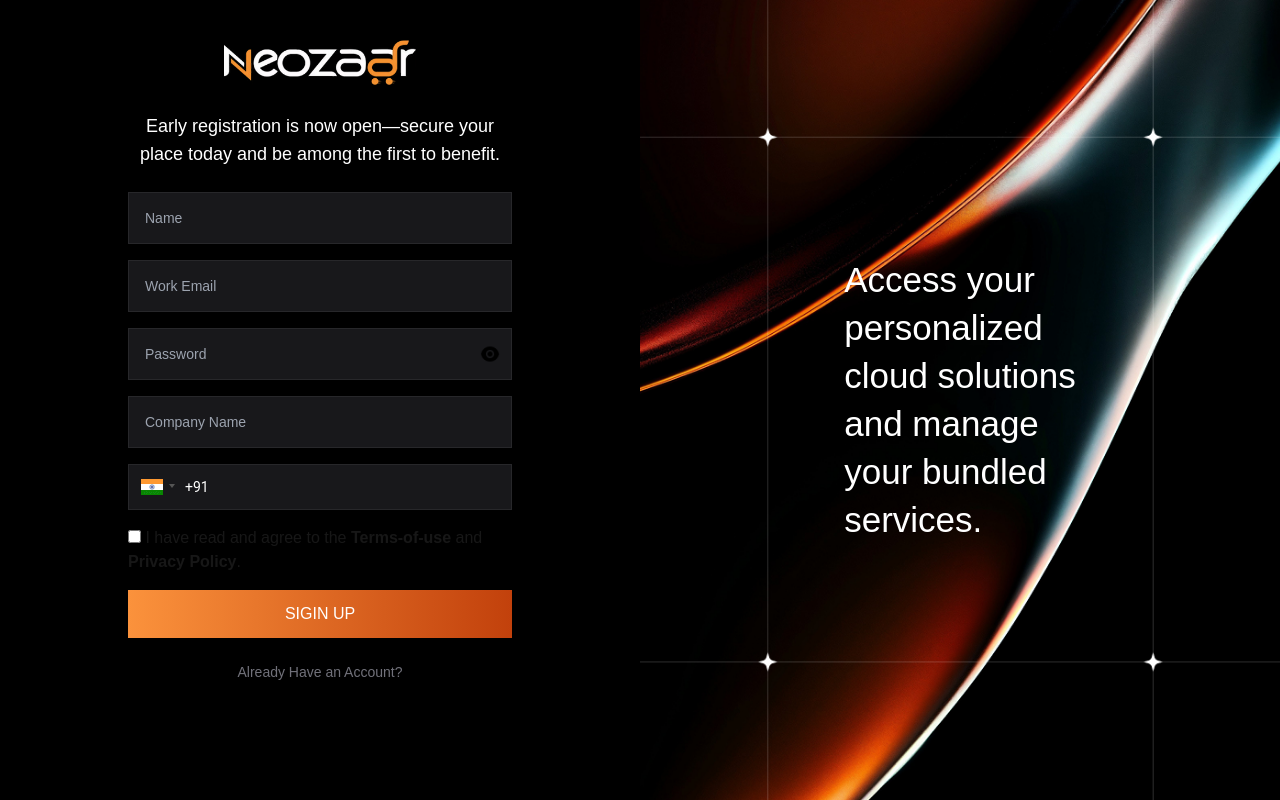
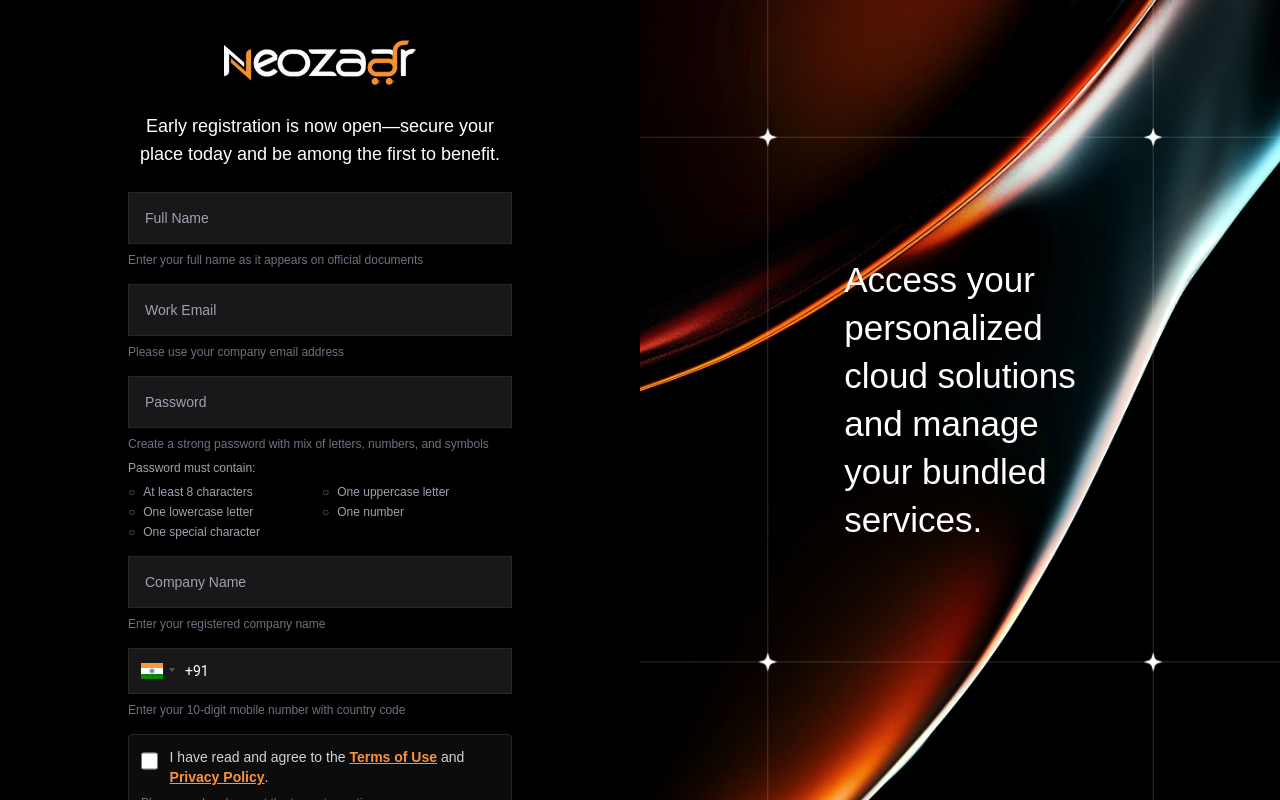
Before and after one commit to Ranjeetwhizzact/Neozaareact, a Next.js app: page /auth/register in a window 1280 px wide. Built offline with nearby package versions, Linux system fonts and the light colour scheme; no server answers.

Commit message:
this update one

```diff
--- a/app/auth/register/page.js
+++ b/app/auth/register/page.js
@@ -19,13 +19,74 @@ export default function Page() {
     company_name: '',
     business_email: '',
     gst: '',
+    acceptTerms: false,
   });
+
   const [showPassword, setShowPassword] = useState(false);
-
   const [loading, setLoading] = useState(false);
   const [errors, setErrors] = useState({});
+  const [passwordStrength, setPasswordStrength] = useState({
+    score: 0,
+    message: '',
+    color: 'text-gray-400',
+    requirements: {
+      length: false,
+      uppercase: false,
+      lowercase: false,
+      number: false,
+      special: false,
+    }
+  });
 
   const role_id = 1;
+
+  // Check password strength
+  const checkPasswordStrength = (password) => {
+    const requirements = {
+      length: password.length >= 8,
+      uppercase: /[A-Z]/.test(password),
+      lowercase: /[a-z]/.test(password),
+      number: /[0-9]/.test(password),
+      special: /[!@#$%^&*(),.?":{}|<>]/.test(password),
+    };
+
+    const score = Object.values(requirements).filter(Boolean).length;
+    let message = '';
+    let color = '';
+
+    switch (score) {
+      case 5:
+        message = 'Very Strong';
+        color = 'text-green-500';
+        break;
+      case 4:
+        message = 'Strong';
+        color = 'text-green-400';
+        break;
+      case 3:
+        message = 'Good';
+        color = 'text-yellow-500';
+        break;
+      case 2:
+        message = 'Weak';
+        color = 'text-orange-500';
+        break;
+      case 1:
+        message = 'Very Weak';
+        color = 'text-red-500';
+        break;
+      default:
+        message = '';
+        color = 'text-gray-400';
+    }
+
+    setPasswordStrength({
+      score,
+      message,
+      color,
+      requirements
+    });
+  };
 
   const validate = () => {
     const newErrors = {};
@@ -36,52 +97,74 @@ const validate = () => {
       "icloud.com", "protonmail.com", "zoho.com", "mail.com", "live.com", "gmx.com"
     ];
 
-  const getDomain = (email) => email.split("@")[1]?.toLowerCase();
-
+    // Name validation
     if (!formData.name.trim()) {
-    newErrors.name = "Name is required";
+      newErrors.name = "Full name is required";
+    } else if (formData.name.length < 2) {
+      newErrors.name = "Name must be at least 2 characters";
+    } else if (!/^[a-zA-Z\s]+$/.test(formData.name)) {
+      newErrors.name = "Name can only contain letters and spaces";
     }
 
+    // Email validation
     if (!formData.email.trim()) {
-    newErrors.email = "Email is required";
+      newErrors.email = "Work email is required";
     } else if (!emailRegex.test(formData.email)) {
-    newErrors.email = "Invalid email";
+      newErrors.email = "Please enter a valid email address";
+    } else if (formData.email.includes(' ')) {
+      newErrors.email = "Email cannot contain spaces";
     }
 
+    // Password validation
     if (!formData.password.trim()) {
       newErrors.password = "Password is required";
-  } else if (formData.password.length < 8) {
-    newErrors.password = "Minimum 8 characters";
+    } else {
+      const requirements = passwordStrength.requirements;
+
+      if (!requirements.length) {
+        newErrors.password = "Password must be at least 8 characters long";
+      } else if (!requirements.uppercase) {
+        newErrors.password = "Password must contain at least one uppercase letter";
+      } else if (!requirements.lowercase) {
+        newErrors.password = "Password must contain at least one lowercase letter";
+      } else if (!requirements.number) {
+        newErrors.password = "Password must contain at least one number";
+      } else if (!requirements.special) {
+        newErrors.password = "Password must contain at least one special character (!@#$%^&* etc.)";
+      } else if (passwordStrength.score < 4) {
+        newErrors.password = "Password is not strong enough. Please make it stronger";
+      }
     }
 
+    // Mobile validation
     if (!formData.mobile.trim()) {
-    newErrors.mobile = "Mobile is required";
-  } else if (formData.mobile.replace(/\D/g, '').length < 10) {
-    newErrors.mobile = "Enter a valid phone number";
+      newErrors.mobile = "Mobile number is required";
+    } else {
+      const cleanedMobile = formData.mobile.replace(/\D/g, '');
+      if (cleanedMobile.length < 10) {
+        newErrors.mobile = "Please enter a valid 10-digit mobile number";
+      } else if (cleanedMobile.length > 13) {
+        newErrors.mobile = "Mobile number is too long";
+      }
     }
 
+    // Company name validation
     if (!formData.company_name.trim()) {
       newErrors.company_name = "Company name is required";
+    } else if (formData.company_name.length < 2) {
+      newErrors.company_name = "Company name must be at least 2 characters";
+    } else if (formData.company_name.length > 100) {
+      newErrors.company_name = "Company name is too long (max 100 characters)";
     }
 
-  // if (!formData.business_email.trim()) {
-  //   newErrors.business_email = "Business email required";
-  // } else if (!emailRegex.test(formData.business_email)) {
-  //   newErrors.business_email = "Invalid email";
-  // } else if (personalDomains.includes(getDomain(formData.business_email))) {
-  //   newErrors.business_email = "Please use a business email, not a personal one";
-  // }
-
-  // if (!formData.gst.trim()) {
-  //   newErrors.gst = "GST number is required";
-  // } else if (!gstRegex.test(formData.gst.toUpperCase())) {
-  //   newErrors.gst = "Invalid GST format";
-  // }
+    // Terms acceptance validation
+    if (!formData.acceptTerms) {
+      newErrors.acceptTerms = "You must accept the Terms of Use and Privacy Policy to continue";
+    }
 
     setErrors(newErrors);
     return Object.keys(newErrors).length === 0;
   };
-
 
   const handleRegister = async (e) => {
     e.preventDefault();
@@ -101,8 +184,6 @@ const validate = () => {
           role_id,
           profile_details: {
             company_name: formData.company_name,
-            // business_email: formData.business_email,
-            // gst: formData.gst.toUpperCase(),
           },
         }),
       });
@@ -113,25 +194,30 @@ const validate = () => {
       try {
         data = JSON.parse(text);
       } catch {
-        toast.error('Server error: Invalid JSON response');
+        toast.error('Server error: Invalid response from server');
         return;
       }
 
       if (res.ok) {
-        toast.success(data.message || 'Registration successful');
-        // localStorage.setItem('token', data.data?.token || '');
-        // localStorage.setItem('user', JSON.stringify(data.data?.user || {}));
-
+        toast.success(data.message || 'Registration successful! Welcome aboard!');
         if (data.data?.user?.role_type === 'CLIENT') {
-          toast.success(data.message || 'Registration successful');
+          setTimeout(() => {
             router.push('/auth/success');
+          }, 1500);
         }
       } else {
-        toast.error(data.message || 'Registration failed');
+        // Handle specific server errors
+        if (data.message?.toLowerCase().includes('email') || data.message?.toLowerCase().includes('already exists')) {
+          toast.error('This email is already registered. Please use a different email or try logging in.');
+        } else if (data.message?.toLowerCase().includes('phone') || data.message?.toLowerCase().includes('mobile')) {
+          toast.error('This mobile number is already registered.');
+        } else {
+          toast.error(data.message || 'Registration failed. Please try again.');
+        }
       }
     } catch (error) {
       console.error('Registration error:', error);
-      toast.error('An error occurred during registration');
+      toast.error('Network error. Please check your connection and try again.');
     } finally {
       setLoading(false);
     }
@@ -139,11 +225,85 @@ const validate = () => {
 
   const handleChange = (field, value) => {
     setFormData((prev) => ({ ...prev, [field]: value }));
+
+    // Check password strength when password changes
+    if (field === 'password') {
+      checkPasswordStrength(value);
+    }
   };
+
+  const handleCheckboxChange = (e) => {
+    setFormData((prev) => ({ ...prev, acceptTerms: e.target.checked }));
+  };
+
+  // Password requirement checklist component
+  const PasswordRequirements = () => (
+    <div className="mt-2 space-y-1">
+      <p className="text-xs text-gray-400 mb-2">Password must contain:</p>
+      <div className="grid grid-cols-2 gap-1 text-xs">
+        {[
+          { key: 'length', label: 'At least 8 characters' },
+          { key: 'uppercase', label: 'One uppercase letter' },
+          { key: 'lowercase', label: 'One lowercase letter' },
+          { key: 'number', label: 'One number' },
+          { key: 'special', label: 'One special character' },
+        ].map((req) => (
+          <div key={req.key} className="flex items-center">
+            <span className={`mr-2 ${passwordStrength.requirements[req.key] ? 'text-green-500' : 'text-gray-500'}`}>
+              {passwordStrength.requirements[req.key] ? '✓' : '○'}
+            </span>
+            <span className={passwordStrength.requirements[req.key] ? 'text-green-400' : 'text-gray-400'}>
+              {req.label}
+            </span>
+          </div>
+        ))}
+      </div>
+      {formData.password && passwordStrength.message && (
+        <div className={`mt-2 text-xs font-medium ${passwordStrength.color}`}>
+          Password strength: {passwordStrength.message}
+          <div className="w-full bg-gray-700 h-1 mt-1 rounded-full overflow-hidden">
+            <div
+              className={`h-full transition-all duration-300 ${
+                passwordStrength.score === 1 ? 'w-1/5 bg-red-500' :
+                passwordStrength.score === 2 ? 'w-2/5 bg-orange-500' :
+                passwordStrength.score === 3 ? 'w-3/5 bg-yellow-500' :
+                passwordStrength.score === 4 ? 'w-4/5 bg-green-400' :
+                passwordStrength.score === 5 ? 'w-full bg-green-500' :
+                'w-0'
+              }`}
+            />
+          </div>
+        </div>
+      )}
+    </div>
+  );
 
   return (
     <div className="max-w-[1920px] m-auto">
-      {/* <Toaster position="top-right" reverseOrder={false} /> */}
+      <Toaster
+        position="top-right"
+        reverseOrder={false}
+        toastOptions={{
+          duration: 4000,
+          style: {
+            background: '#1f2937',
+            color: '#fff',
+            border: '1px solid #374151',
+          },
+          success: {
+            style: {
+              background: '#065f46',
+              color: '#fff',
+            },
+          },
+          error: {
+            style: {
+              background: '#7f1d1d',
+              color: '#fff',
+            },
+          },
+        }}
+      />
       <section className="flex flex-col md:flex-row w-full min-h-screen">
         {/* Left form section */}
         <div className="bg-black flex flex-col items-center px-6 py-10 w-full md:w-1/2 h-screen overflow-y-auto hide-scrollbar">
@@ -156,13 +316,30 @@ const validate = () => {
           </p>
 
           <form onSubmit={handleRegister} className="w-full max-w-sm space-y-4">
-      {[{ label: 'Name', key: 'name' },
-        { label: 'Work Email', key: 'email', type: 'email' },
-        { label: 'Password', key: 'password', type: 'password' },
-        { label: 'Company Name', key: 'company_name' },
-        // { label: 'Business Email', key: 'business_email' },
-        // { label: 'GST Number', key: 'gst' },
-      ].map(({ label, key, type = 'text' }) => (
+            {[
+              {
+                label: 'Full Name',
+                key: 'name',
+                validationMessage: 'Enter your full name as it appears on official documents'
+              },
+              {
+                label: 'Work Email',
+                key: 'email',
+                type: 'email',
+                validationMessage: 'Please use your company email address'
+              },
+              {
+                label: 'Password',
+                key: 'password',
+                type: 'password',
+                validationMessage: 'Create a strong password with mix of letters, numbers, and symbols'
+              },
+              {
+                label: 'Company Name',
+                key: 'company_name',
+                validationMessage: 'Enter your registered company name'
+              },
+            ].map(({ label, key, type = 'text', validationMessage }) => (
               <div key={key} className="relative">
                 {key === 'password' ? (
                   <>
@@ -179,9 +356,10 @@ const validate = () => {
                       type="button"
                       onClick={() => setShowPassword(!showPassword)}
                       className="absolute right-3 top-1/2 -translate-y-1/2"
+                      aria-label={showPassword ? "Hide password" : "Show password"}
                     >
                       <Image
-                  src="/image/RiEyeFill.png"
+                        src={showPassword ? "/image/RiEyeOffFill.png" : "/image/RiEyeFill.png"}
                         alt="Toggle password visibility"
                         width={20}
                         height={20}
@@ -199,13 +377,18 @@ const validate = () => {
                       errors[key] ? 'border-red-500 bg-red-400/15' : 'border-zinc-800 bg-zinc-900'
                     }`}
                   />
-
                 )}
-          {errors[key] && <p className="text-red-400 text-xs mt-2">{errors[key]}</p>}
+                {errors[key] ? (
+                  <p className="text-red-400 text-xs mt-2">{errors[key]}</p>
+                ) : (
+                  <p className="text-gray-500 text-xs mt-2">{validationMessage}</p>
+                )}
+                {key === 'password' && <PasswordRequirements />}
               </div>
             ))}
 
             {/* Phone Number */}
+            <div>
               <div
                 className={`flex items-center text-sm border ${
                   errors.mobile ? 'border-red-500 bg-red-400/15' : 'border-zinc-800 bg-zinc-900'
@@ -222,32 +405,95 @@ const validate = () => {
                     inputProps={{
                       name: 'mobile',
                       required: true,
+                      placeholder: 'Mobile Number'
                     }}
                   />
                 </div>
+              </div>
+              {errors.mobile ? (
+                <p className="text-red-500 text-xs mt-2">{errors.mobile}</p>
+              )  : (
+                <p className="text-gray-500 text-xs mt-2">Enter your 10-digit mobile number with country code</p>
+              )}
+            </div>
 
+            {/* Checkbox Section */}
+            <div className="mt-6 p-3 border border-zinc-800 rounded bg-zinc-900/50">
+              <div className="flex items-start">
+                <input
+                  type="checkbox"
+                  name="accept"
+                  id="accept"
+                  checked={formData.acceptTerms}
+                  onChange={handleCheckboxChange}
+                  className="mt-1 h-5 w-5 text-orange-600 bg-zinc-900 border-zinc-700 rounded focus:ring-orange-500 focus:ring-2 cursor-pointer"
+                />
+                <label htmlFor="accept" className="ml-3 text-sm text-zinc-300">
+                  I have read and agree to the{' '}
+                  <Link
+                    href="/terms-of-use/"
+                    className="font-semibold text-orange-400 hover:text-orange-300 underline"
+                    target="_blank"
+                  >
+                    Terms of Use
+                  </Link>{' '}
+                  and{' '}
+                  <Link
+                    href="/privacy-policy"
+                    className="font-semibold text-orange-400 hover:text-orange-300 underline"
+                    target="_blank"
+                  >
+                    Privacy Policy
+                  </Link>.
+                </label>
               </div>
-      {errors.mobile && <p className="text-red-500 text-xs mt-2">{errors.mobile}</p>}
-      <div>
-            <div>
-          <input type="checkbox" name='accept' id="accept" width={30} className='px-3' />&nbsp;<label htmlFor="accept" className='text-md' >I have read and agree to the <Link href={'/terms-of-use/'} className='font-semibold'>Terms-of-use</Link>  and  <Link  href={'/privacy-policy'} className='font-semibold'>Privacy Policy</Link>.</label>
- {errors.accept && <p className="text-red-500 text-xs mt-2">please accepts our tearms and conditions</p>}
+              {errors.acceptTerms ? (
+                <p className="text-red-500 text-xs mt-2 flex items-center">
+                  <span className="mr-1">⚠</span> {errors.acceptTerms}
+                </p>
+              ) : formData.acceptTerms ? (
+                <p className="text-green-400 text-xs mt-2 flex items-center">
+                  <span className="mr-1">✓</span> Terms accepted
+                </p>
+              ) : (
+                <p className="text-gray-500 text-xs mt-2">
+                  Please read and accept the terms to continue
+                </p>
+              )}
             </div>
-      </div>
+
             <button
               type="submit"
-        disabled={loading}
-        className="w-full py-3 bg-gradient-to-r from-orange-400 to-orange-700 text-white font-medium"
+              disabled={loading || !formData.acceptTerms}
+              className={`w-full py-3 text-white font-medium transition-all duration-300 text-lg ${
+                loading || !formData.acceptTerms
+                  ? 'bg-gray-700 cursor-not-allowed opacity-70'
+                  : 'bg-gradient-to-r from-orange-500 to-orange-700 hover:from-orange-600 hover:to-orange-800 hover:shadow-lg hover:shadow-orange-900/30'
+              }`}
             >
-        {loading ? 'sigin...' : ' SIGIN UP'}
+              {loading ? (
+                <span className="flex items-center justify-center">
+                  <svg className="animate-spin h-5 w-5 mr-3 text-white" viewBox="0 0 24 24">
+                    <circle className="opacity-25" cx="12" cy="12" r="10" stroke="currentColor" strokeWidth="4" fill="none"/>
+                    <path className="opacity-75" fill="currentColor" d="M4 12a8 8 0 018-8V0C5.373 0 0 5.373 0 12h4z"/>
+                  </svg>
+                  Creating Account...
+                </span>
+              ) : (
+                'SIGN UP NOW'
+              )}
             </button>
+
+            <p className="text-center text-xs text-gray-500 mt-4">
+              By signing up, you agree to receive important updates about your account
+            </p>
           </form>
 
-          <p className="mt-6 text-sm text-zinc-500 text-center">
-            Already Have an Account?
-            {/* <Link href="/auth/login" className="text-white underline font-bold ml-1">
-              Sign In
-            </Link> */}
+          <p className="mt-8 text-sm text-zinc-500 text-center">
+            Already Have an Account?{' '}
+            <Link href="/auth/login" className="text-orange-400 hover:text-orange-300 font-semibold underline ml-1">
+              Sign In Here
+            </Link>
           </p>
         </div>
 
```
Lines whose indentation alone changed are shown as unchanged.
